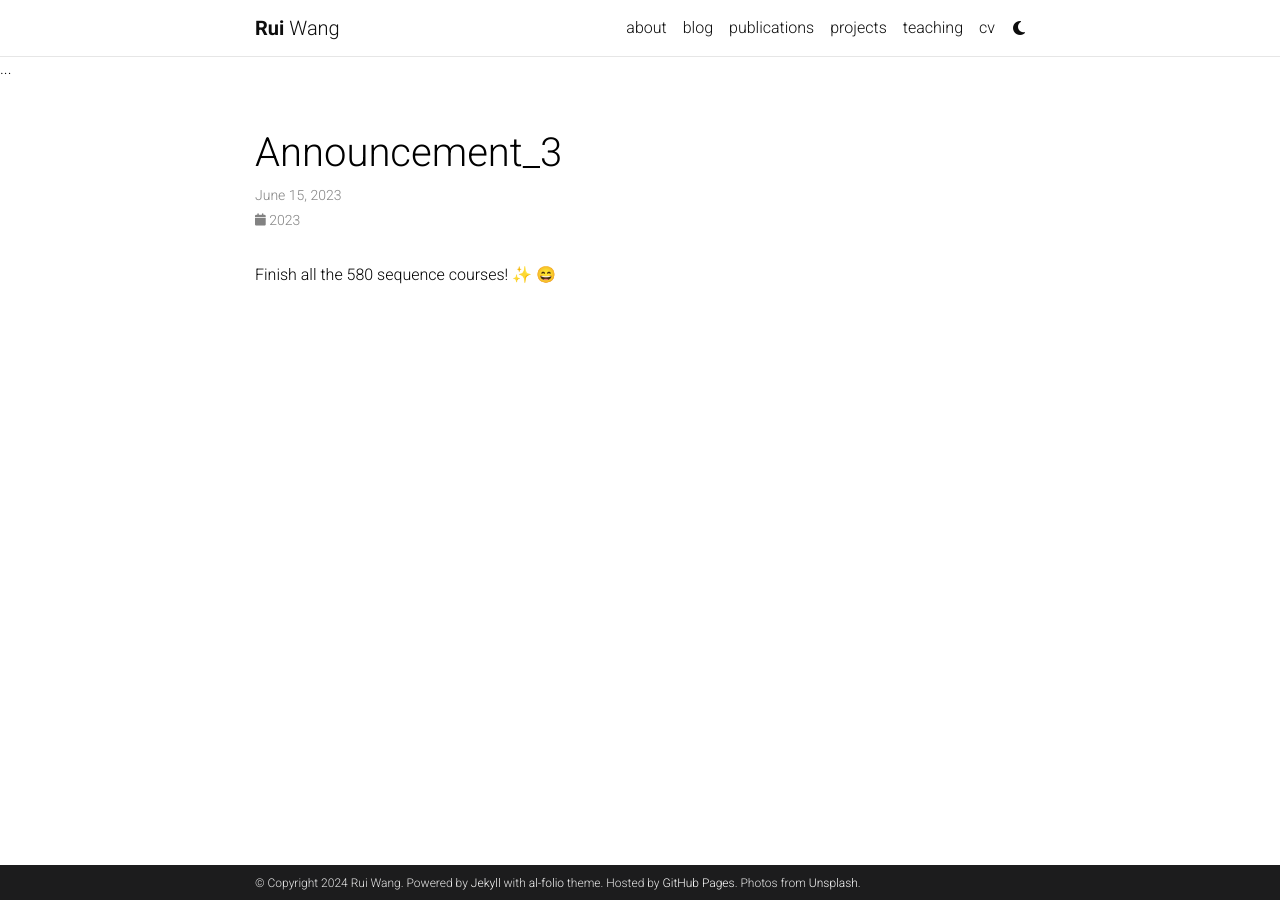
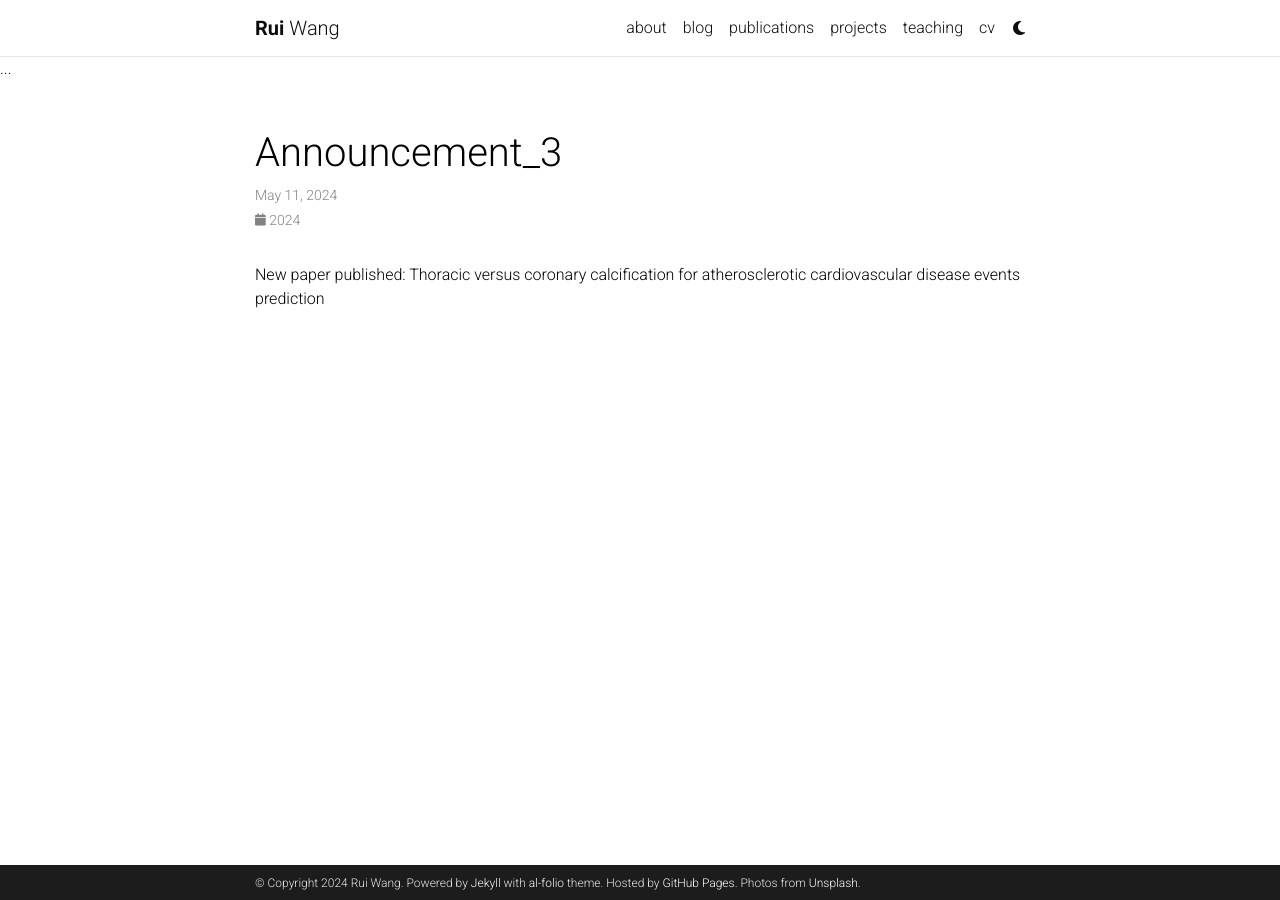
Before and after one commit to wangrui24/wangrui, a Jekyll site: the page built from _news/announcement_3.md, in a window 1280 px wide. Built offline with Jekyll 4.4.1, drawn with Linux system fonts in a browser that asks for light colours; emoji names are drawn with the system emoji font; comment, search, counter and statistics services are not loaded; a style sheet for code colours, icons or effects is not loaded.

Commit message:
Update announcement_3.md

```diff
--- a/_news/announcement_3.md
+++ b/_news/announcement_3.md
@@ -1,8 +1,8 @@
 ---
 layout: post
-date: 2023-06-15 07:59:00-0400
+date: 2024-05-11 07:59:00-0400
 inline: true
 related_posts: false
 ---
 
-Finish all the 580 sequence courses! :sparkles: :smile:
+New paper published: Thoracic versus coronary calcification for atherosclerotic cardiovascular disease events prediction
```
